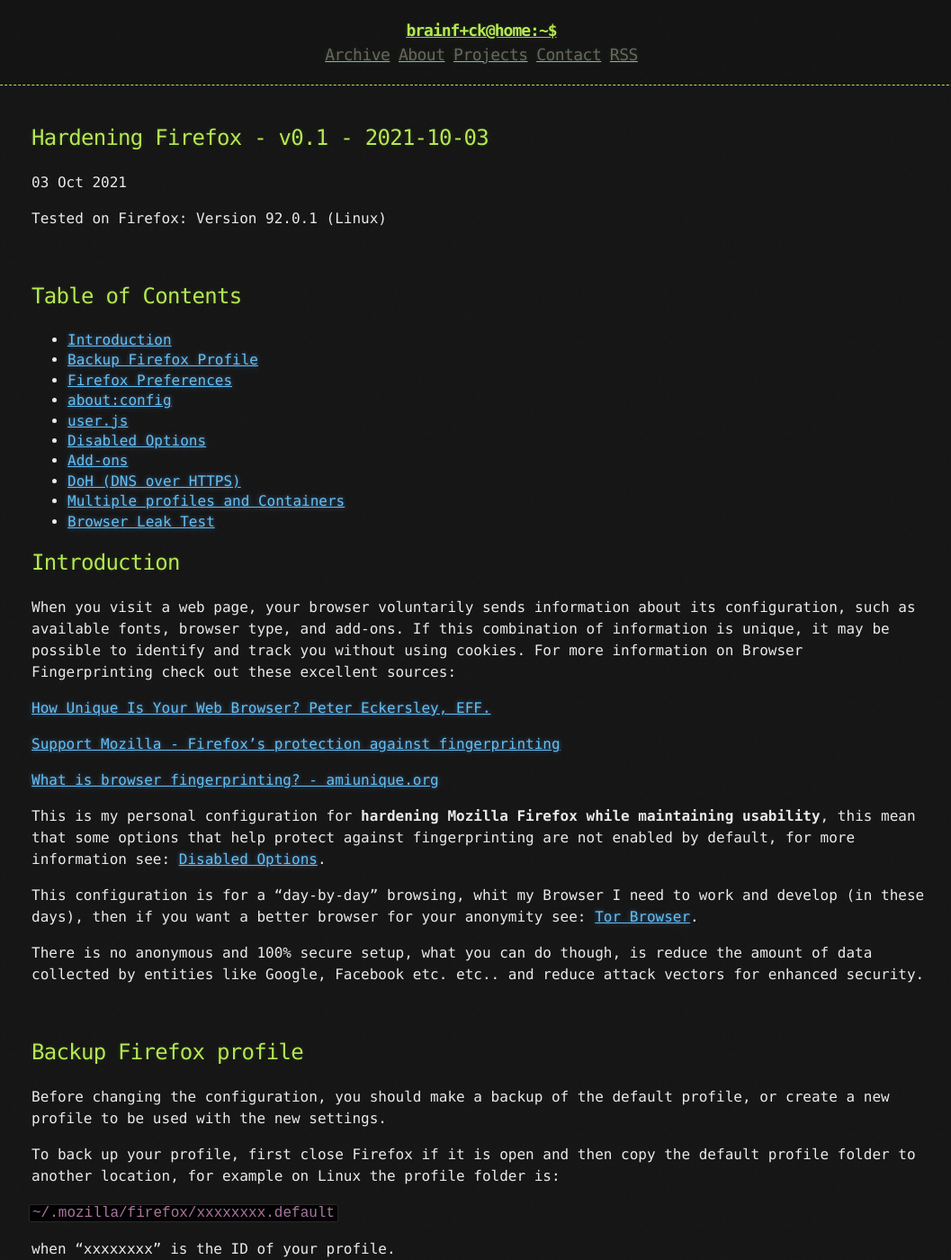
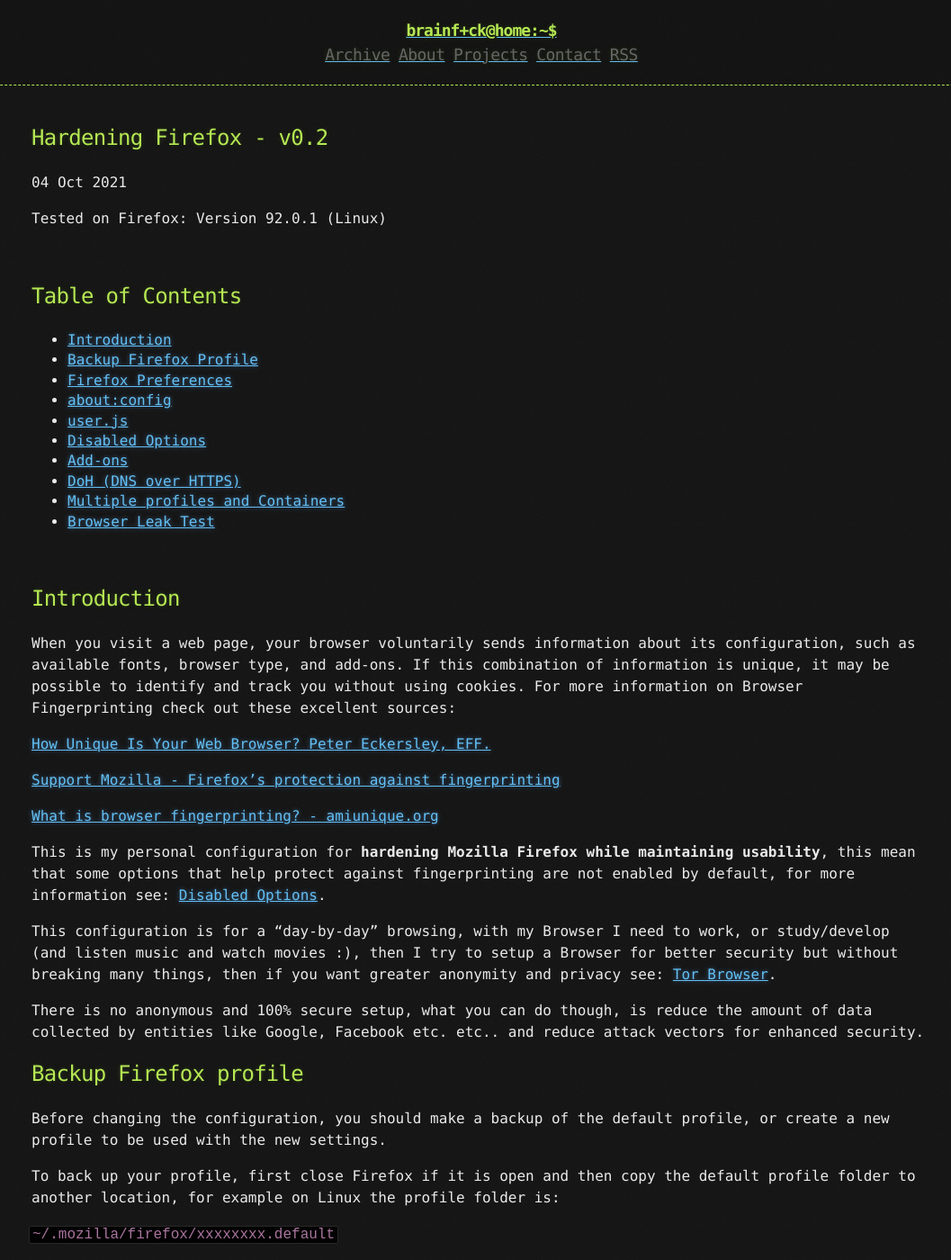
Before and after one commit to brainfucksec/brainfucksec.github.io, a Jekyll site: the page built from _posts/2021-10-03-hardening-firefox-2021.md, in a window 1280 px wide and 1400 px high. Shown: the whole window at 90% size, without its empty margins (105-1162 px from the left). Built offline with Jekyll 4.4.1, drawn with Linux system fonts in a browser that asks for light colours; some of the changed text lies outside the part shown.

Commit message:
Update: version 0.2 - 2021-10-04

```diff
--- a/_posts/2021-10-03-hardening-firefox-2021.md
+++ b/_posts/2021-10-03-hardening-firefox-2021.md
@@ -1,7 +1,7 @@
 ---
 layout: post
-title: "Hardening Firefox - v0.1 - 2021-10-03"
-date: 2021-10-03
+title: "Hardening Firefox - v0.2"
+date: 2021-10-04
 ---
 
 Tested on Firefox: Version 92.0.1 (Linux)
@@ -21,6 +21,7 @@
 * [Multiple profiles and Containers](#multiple-profiles-and-containers)
 * [Browser Leak Test](#browser-leak-test)
 
+<br>
 
 ## Introduction
 
@@ -34,11 +35,9 @@
 
 This is my personal configuration for **hardening Mozilla Firefox while maintaining usability**, this mean that some options that help protect against fingerprinting are not enabled by default, for more information see: [Disabled Options](#disabled-options).
 
-This configuration is for a "day-by-day" browsing, whit my Browser I need to work and develop (in these days), then if you want a better browser for your anonymity see: [Tor Browser](https://www.torproject.org/).
+This configuration is for a "day-by-day" browsing, with my Browser I need to work, or study/develop (and listen music and watch movies :), then I try to setup a Browser for better security but without breaking many things, then if you want greater anonymity and privacy see: [Tor Browser](https://www.torproject.org/).
 
 There is no anonymous and 100% secure setup, what you can do though, is reduce the amount of data collected by entities like Google, Facebook etc. etc.. and reduce attack vectors for enhanced security.
-
-<br>
 
 ## Backup Firefox profile
 
@@ -54,7 +53,6 @@
 
 If you want to create new profile see: [Create, remove or switch Firefox profiles](https://support.mozilla.org/en-US/kb/profile-manager-create-remove-switch-firefox-profiles?redirectslug=profile-manager-create-and-remove-firefox-profiles&redirectlocale=en-US) (also, see [Multiple profiles and Containers](#multiple-profiles-and-containers) section.
 
-
 ## Firefox Preferences
 
 **Download folder location**
@@ -68,7 +66,6 @@
 * Go to `Search -> Default Search Engine`, select `DuckDuckGo`, then to `Search -> Search Shortcuts`, select `DuckDuckGo`
 
 * Remove all other search engines
-
 
 ## about:config
 
@@ -368,10 +365,11 @@
 
     To enable this feature go to `Edit -> Settings -> Privacy & Security -> HTTPS-Only Mode` then select `Enable HTTPS-Only Mode in all windows`
 
-
 ## Disabled Options
 
 Compared to other similar configurations such as [pyllyukko](https://github.com/pyllyukko/user.js)  or [arkenfox](https://github.com/arkenfox/user.js) user.js, there are several options disabled, some of these are commented in the various sections of the [user.js](#user.js) file.
+
+These are the options you can activate for greater protection, but they disable some basic functionality like audio/video libraries or other things you need, so be careful.
 
 
 ## user.js
@@ -691,7 +689,6 @@
 
 For more information about uBlock usage see the [Wiki](https://github.com/gorhill/uBlock/wiki) on Github.
 
-
 ## DoH (DNS over HTTPS)
 
 DNS-over-HTTPS, DNS-over-TLS, and DNSCrypt resolvers will not make you anonymous. Using Anonymized DNSCrypt hides only your DNS traffic from your Internet Service Provider. However, using any of these protocols will prevent DNS hijacking, and make your DNS requests harder for third parties to eavesdrop on and tamper with.
@@ -701,13 +698,11 @@
 
 Go to `Edit -> Settings -> General -> Network Settings`, click on `Settings`, select `Enable DNS over HTTPS`, in `Use Provider` window, select `Custom` and insert your DoH provider.
 
-
 ## Multiple profiles and Containers
 
 A good practice is to use multiple profiles for different purposes, e.g. (work, streaming, personal, finance), read [here](https://support.mozilla.org/en-US/kb/profile-manager-create-remove-switch-firefox-profiles?redirectslug=profile-manager-create-and-remove-firefox-profiles&redirectlocale=en-US) how to manage profiles in Firefox.
 
 In the latest versions of Firefox you can create [Containers](https://support.mozilla.org/en-US/kb/containers), Firefox Multi-Account Containers lets you keep parts of your online life separated into color-coded tabs that preserve your privacy. Cookies are separated by container, allowing you to use the web with multiple identities or accounts simultaneously.
-
 
 ## Browser Leak Tests
 
@@ -720,7 +715,6 @@
 [https://browserleaks.com/](https://browserleaks.com/)
 
 [https://arkenfox.github.io/TZP/tzp.html](https://arkenfox.github.io/TZP/tzp.html)
-
 
 ## Use Your Head and Get Informed
 
```
